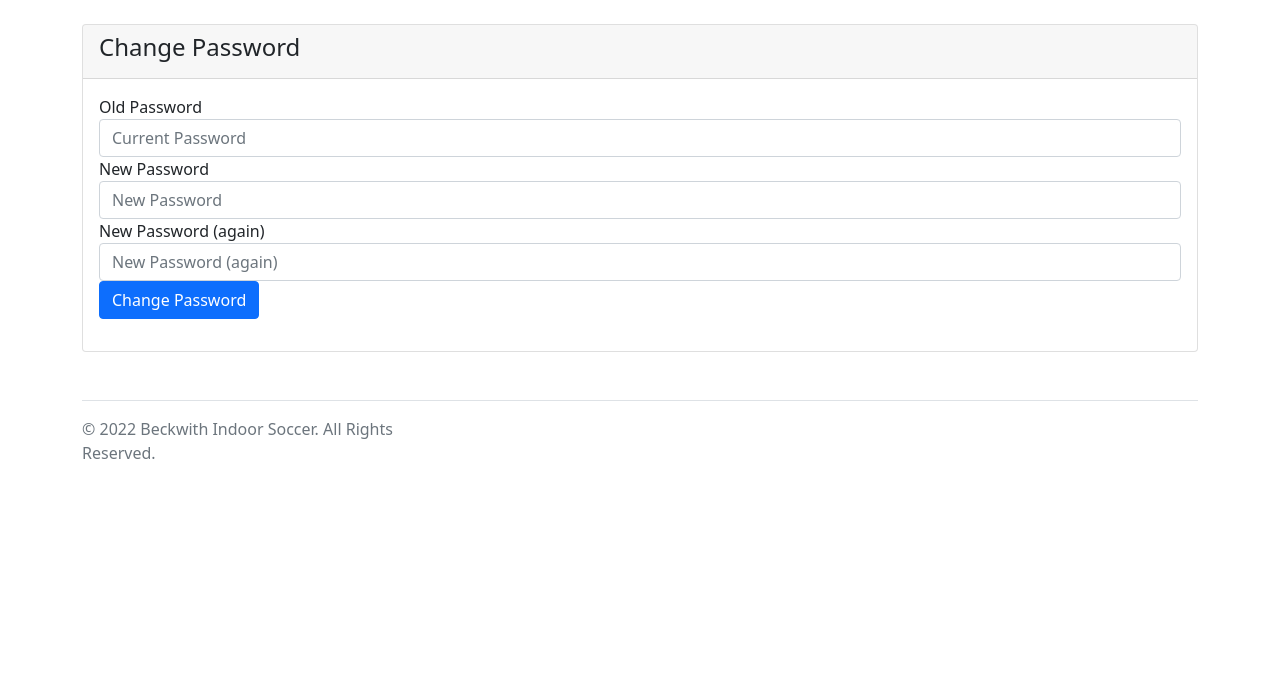
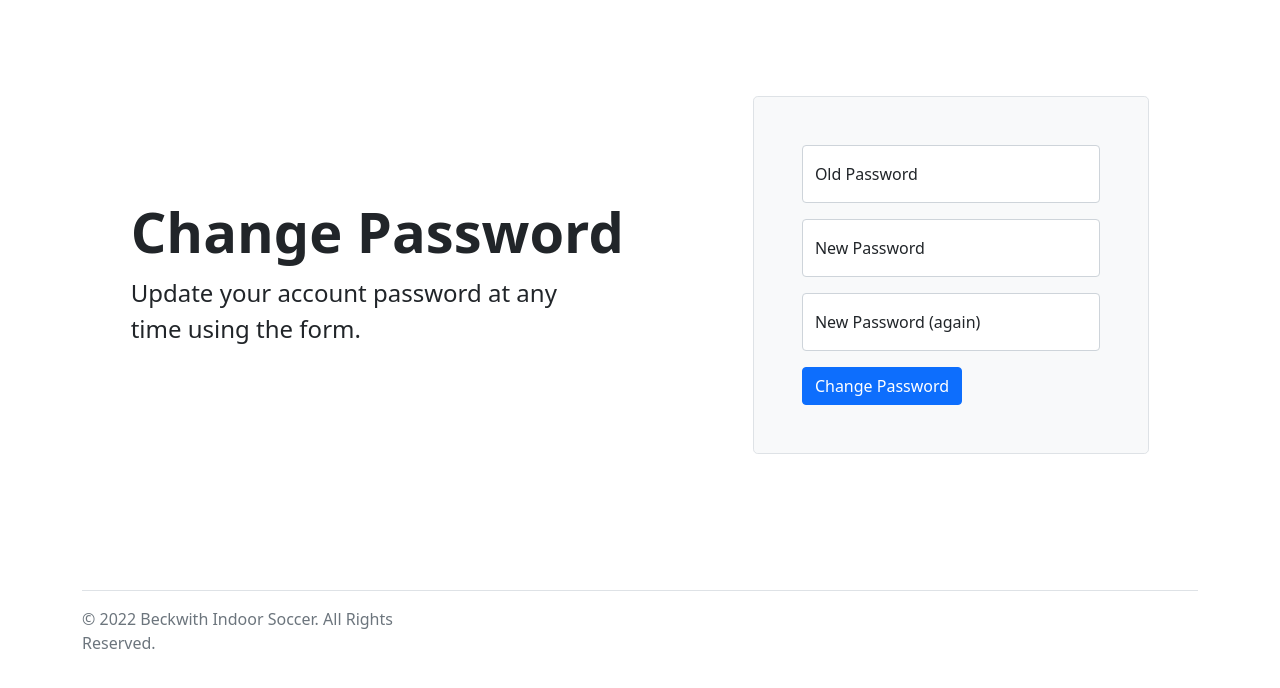
Before and after one commit to cloneofghosts/soccersite, a Django app: template lastever/templates/account/password_change.html in a window 1280 px wide. Shown: the part 56-744 px from the top of the page. Run offline with Django 3.2, Linux system fonts and the light colour scheme; the template is opened without the code that fills it, so the values that code supplies are empty; some libraries are stand-ins or nearby versions.

Commit message:
Homepage & Form page updates

```diff
--- a/lastever/templates/account/password_change.html
+++ b/lastever/templates/account/password_change.html
@@ -6,16 +6,14 @@
 
 {% block content %}
 
-<div class="main-cover">
-  <div class="cards-container container">
-    <div class="row">
-      <div class="col-lg-12 mb-4 mt-4">
-					<div class="card h-100">
-            <div class="card-header">
-              <h4>{% trans "Change Password" %}</h4>
+<div class="container col-xl-10 col-xxl-8 px-4 py-5">
+    <div class="row align-items-center g-lg-5 py-5">
+      <div class="col-lg-7 text-center text-lg-start">
+        <h1 class="display-4 fw-bold lh-1 mb-3">{% trans "Change Password" %}</h1>
+        <p class="col-lg-10 fs-4">Update your account password at any time using the form.</a></p>
       </div>
-            <div class="card-body">
-              <form method="POST" action="{% url 'account_change_password' %}" class="password_change">
+      <div class="col-md-10 mx-auto col-lg-5">
+        <form class="p-4 p-md-5 border rounded-3 bg-light password_change" method="post" action="'account_change_password' %}">
 		{% csrf_token %}
                   {% if form.errors %}
                     {% for field in form %}
@@ -31,25 +29,22 @@
                       </div>
                     {% endfor %}
                   {% endif %}
-                  <div class="form-group">
+			<div class="form-floating mb-3">
+                <input id="id_oldpassword floatingInput" class="form-control" name="oldpassword" placeholder="Current Password" type="text"/>
                 <label for="id_oldpassword">Old Password</label>
-                    <input id="id_oldpassword" class="form-control" name="oldpassword" placeholder="Current Password" type="text"/>
             </div>
-                  <div class="form-group">
+            <div class="form-floating mb-3">
+                <input id="id_password1 floatingInput" class="form-control" name="password1" placeholder="New Password" type="text"/>
                 <label for="id_password1">New Password</label>
-                    <input id="id_password1" class="form-control" name="password1" placeholder="New Password" type="text"/>
             </div>
-                  <div class="form-group">
+            <div class="form-floating mb-3">
+                <input id="id_password2 floatingInput" class="form-control" name="password2" placeholder="New Password (again)" type="text"/>
                 <label for="id_password2">New Password (again)</label>
-                    <input id="id_password2" class="form-control" name="password2" placeholder="New Password (again)" type="text"/>
             </div>
             <button class="btn btn-primary" type="submit" name="action">{% trans "Change Password" %}</button>
         </form>
       </div>
     </div>
   </div>
-      </div>
-  </div>
-</div>
 
 {% endblock %}
--- a/lastever/templates/lastever/base.html
+++ b/lastever/templates/lastever/base.html
@@ -29,19 +29,19 @@
       {% endfor %}
       {% if user.is_authenticated %}
       <li class="nav-item dropdown">
-        <a class="nav-link dropdown-toggle" href="#" id="navbarDropdown" role="button" data-toggle="dropdown" aria-haspopup="true" aria-expanded="false">
+        <a class="nav-link dropdown-toggle" href="#" id="navbarDropdown" role="button" data-bs-toggle="dropdown" aria-expanded="false">
           {{ user.get_username }}
         </a>
-        <div class="dropdown-menu dropdown-menu-right" aria-labelledby="navbarDropdown">
-          <a class="dropdown-item" href="{% url 'account_email' %}">Change Email</a>
-          <a class="dropdown-item" href="{% url 'account_change_password' %}">Change Password</a>
-          <a class="dropdown-item" href="/two_factor/backup_tokens">View Backup Codes</a>
-          <div class="dropdown-divider"></div>
+        <ul class="dropdown-menu dropdown-menu-end" aria-labelledby="navbarDropdown">
+          <li><a class="dropdown-item" href="{% url 'account_email' %}">Change Email</a></li>
+          <li><a class="dropdown-item" href="{% url 'account_change_password' %}">Change Password</a></li>
+          <li><a class="dropdown-item" href="/two_factor/backup_tokens">View Backup Codes</a></li>
+          <div class="dropdown-divider"></div></li>
           {% if user.is_staff %}
-            <a class="dropdown-item" href="/admin">Admin</a>
+            <li><a class="dropdown-item" href="/admin">Admin</a></li>
           {% endif %}
-          <a class="dropdown-item" href="{% url 'account_logout' %}">Sign Out</a>
-        </div>
+          <li><a class="dropdown-item" href="{% url 'account_logout' %}">Sign Out</a></li>
+        </ul>
       </li>
       {% else %}
         <li class="nav-item">
--- a/lastever/views.py
+++ b/lastever/views.py
@@ -4,7 +4,7 @@ from django.core.paginator import Paginator
 from .models import Article, League, Tag, Division, Standings, Schedule
 
 def index(request):
-    article = Article.objects.order_by('-posted')[:10]
+    article = Article.objects.order_by('-posted')[:3]
 
     context = {'articles': article}
     return render(request, 'lastever/home.html', context)
```
Also changed, not shown: lastever/templates/account/login.html (+3 -7 lines), lastever/templates/account/password_reset_from_key.html (+18 -16 lines), lastever/templates/allauth_2fa/authenticate.html (+15 -22 lines), lastever/templates/lastever/home.html (+25 -22 lines), db.sqlite3. Lines whose indentation alone changed are shown as unchanged.
